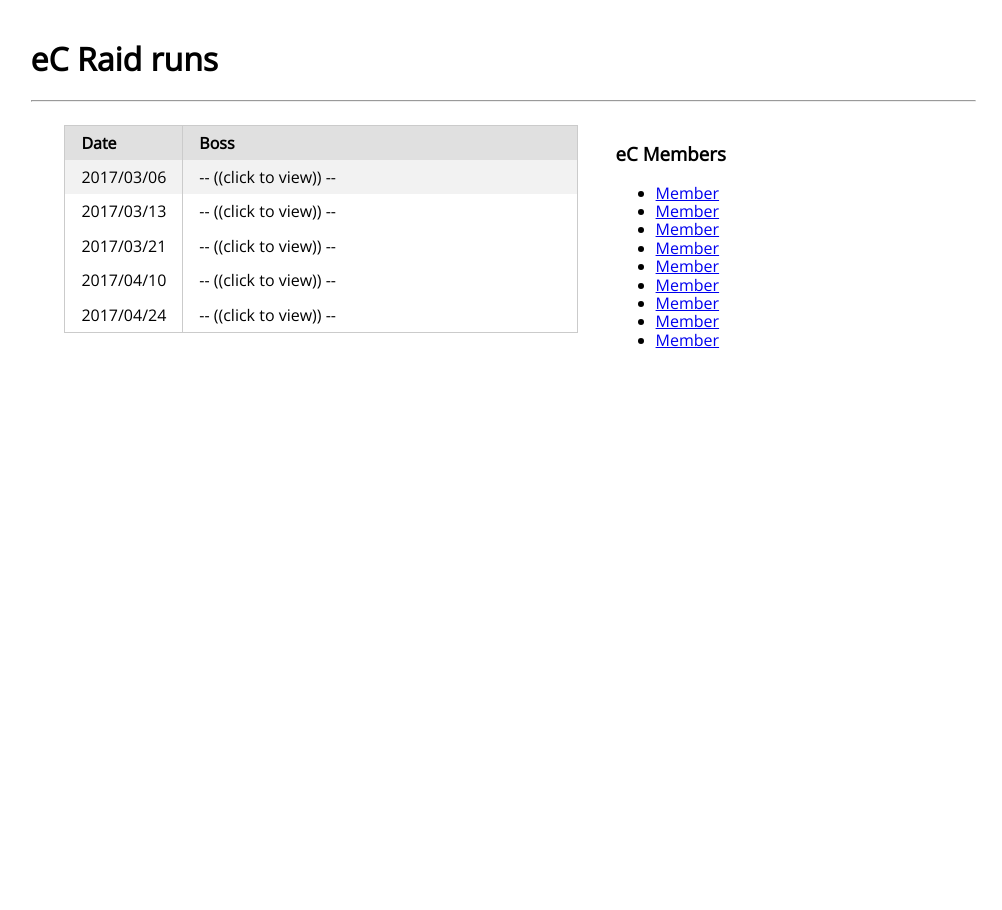
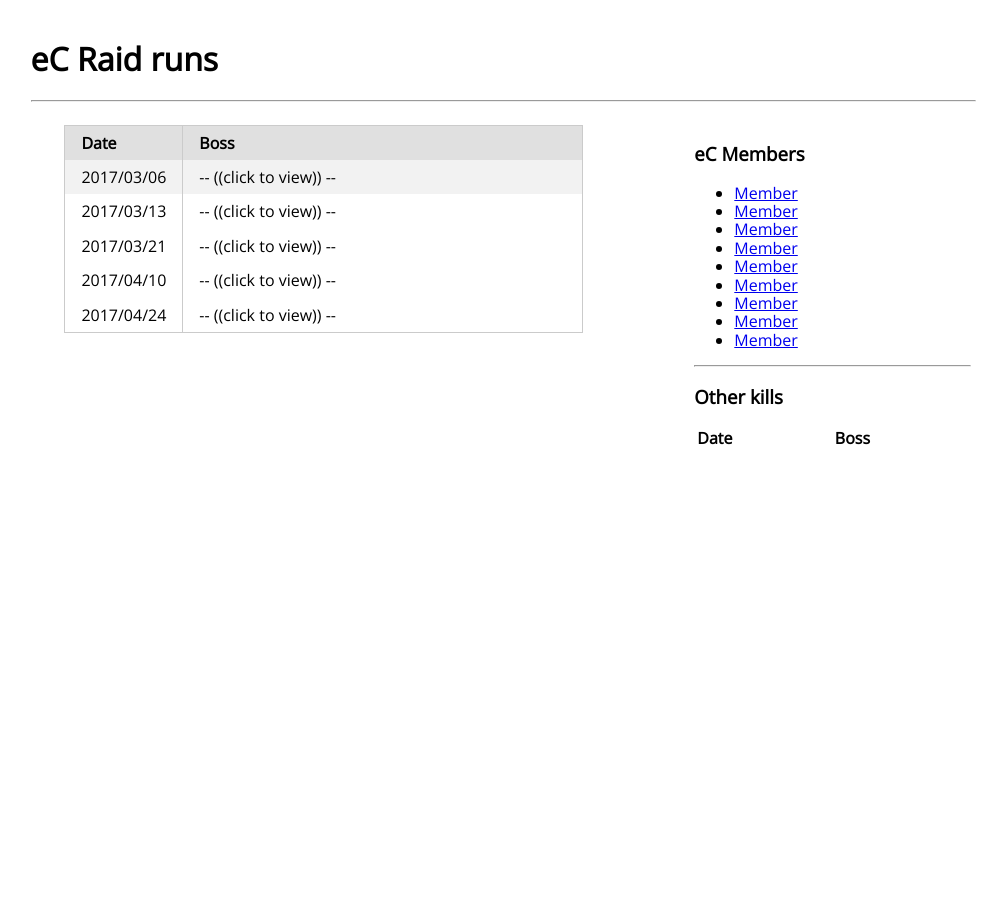
Before and after one commit to ec-gw2/ec-gw2.github.io, a Jekyll site: the page built from index.html, in a window 1280 px wide. Shown: the whole page, without its empty margins (147-1149 px from the left). Built offline with Jekyll 4.4.1, drawn with Linux system fonts in a browser that asks for light colours; nearby versions of some CDN libraries; comment, search, counter and statistics services are not loaded.

Commit message:
Update content.html

```diff
--- a/_includes/content.html
+++ b/_includes/content.html
@@ -4,7 +4,7 @@
 
 
 <div class='row'>
-  <div class='col-7'>
+  <div class='col-8'>
 
 {% assign year_group = '' %}
 {% assign month_group = '' %}
@@ -59,7 +59,7 @@
     </table>
   </div>
 
-  <div class='col-5'>
+  <div class='col-4'>
     <h3>eC Members</h3>
     <ul>
       <li><a href="#">Member</a></li>
@@ -72,7 +72,23 @@
       <li><a href="#">Member</a></li>
       <li><a href="#">Member</a></li>
     </ul>
+
+    <hr />
+    <h3>Other kills</h3>
+    <table>
+      <thead>
+        <tr style="cursor: pointer;" >
+          <th data-sort-default>Date</td>
+          <th style="width: 400px;" data-sort-method='none'>Boss</td>
+        </tr>
+      </thead>
+      <tbody>
+
+      </tbody>
+    </table>
+
   </div>
+
 
 </div>
 
```
